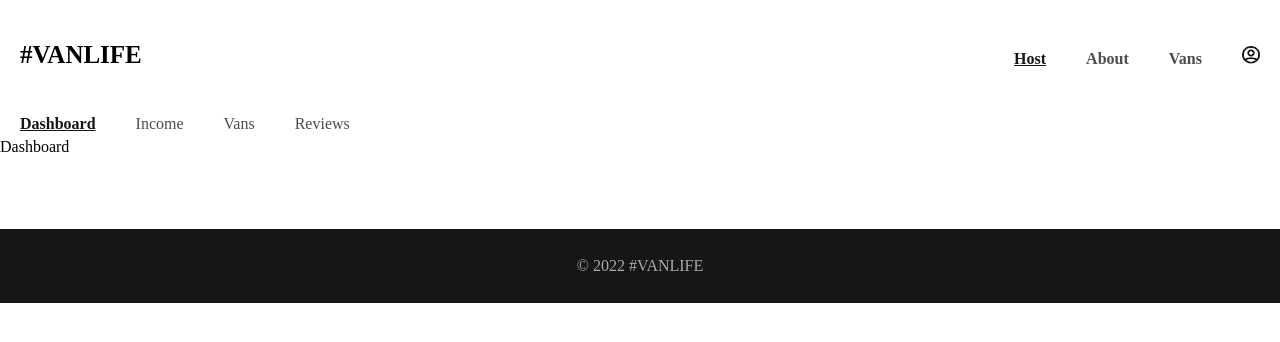
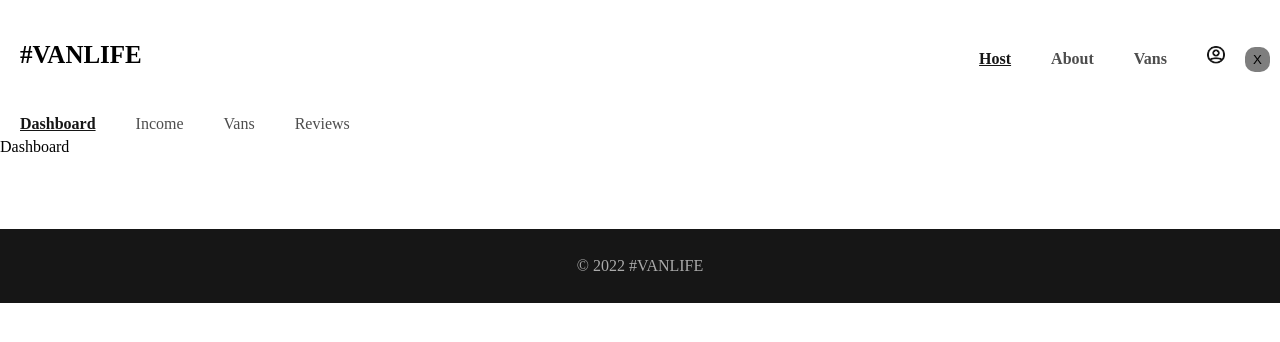
Before and after one commit to Hira-Haider-46/VanLife-React-Project, a React (Vite) app: page /host in a window 1280 px wide. Shown: the top 342 px of the page. Built offline with nearby package versions, Linux system fonts and the light colour scheme; what miragejs would draw is missing.

Commit message:
login issue fixed

```diff
--- a/src/api.js
+++ b/src/api.js
@@ -1,5 +1,14 @@
-export async function getVans() {
-    const res = await fetch("/api/vans")
+// A function whose only purpose is to delay execution
+// for the specified # of milliseconds when used w/ `await`
+// e.g. inside an async function:
+// await sleep(2000)  => pauses the function for 2 seconds before moving on
+function sleep(ms) {
+    return new Promise(resolve => setTimeout(() => resolve(), ms))
+}
+
+export async function getVans(id) {
+    const url = id ? `/api/vans/${id}` : "/api/vans"
+    const res = await fetch(url)
     if (!res.ok) {
         throw {
             message: "Failed to fetch vans",
@@ -10,3 +19,34 @@ export async function getVans() {
     const data = await res.json()
     return data.vans
 }
+
+export async function getHostVans(id) {
+    const url = id ? `/api/host/vans/${id}` : "/api/host/vans"
+    const res = await fetch(url)
+    if (!res.ok) {
+        throw {
+            message: "Failed to fetch vans",
+            statusText: res.statusText,
+            status: res.status
+        }
+    }
+    const data = await res.json()
+    return data.vans
+}
+
+export async function loginUser(creds) {
+    const res = await fetch("/api/login",
+        { method: "post", body: JSON.stringify(creds) }
+    )
+    const data = await res.json()
+
+    if (!res.ok) {
+        throw {
+            message: data.message,
+            statusText: res.statusText,
+            status: res.status
+        }
+    }
+
+    return data
+}
--- a/src/components/Header/Header.css
+++ b/src/components/Header/Header.css
@@ -17,7 +17,7 @@ header a {
     text-decoration: none;
     color: #4D4D4D;
     font-weight: 600;
-    padding: 5px 20px;
+    padding: 10px 20px;
 }
 
 header a:hover {
@@ -40,3 +40,14 @@ header .login-link {
     display: inline-flex;
     align-items: center;
 }
+
+header button {
+    height: 25px;
+    width: 25px;
+    margin-right: 10px;
+    border-radius: 10px;
+    border: none;
+    outline: none;
+    background-color: #7e7e7e;
+    cursor: pointer;
+}
--- a/src/components/Header/Header.jsx
+++ b/src/components/Header/Header.jsx
@@ -1,31 +1,52 @@
-import React from 'react';
-import { NavLink, Link } from 'react-router-dom';
+import React from "react"
+import { Link, NavLink, useNavigate } from "react-router-dom";
 import logo from '../../assets/images/avatar-icon.png';
 import './Header.css';
 
-function Header() {
-    const styles = {
-        "font-weight": "bold",
-        "text-decoration": "underline",
-        "color": "#161616"
-    };
+export default function Header() {
+    const activeStyles = {
+        fontWeight: "bold",
+        textDecoration: "underline",
+        color: "#161616"
+    }
+
+    const navigate = useNavigate();
+
+    function fakeLogOut() {
+        localStorage.removeItem("loggedin")
+        navigate('/login')
+    }
 
     return (
         <header>
             <Link className="site-logo" to="/">#VanLife</Link>
             <nav>
-                <NavLink to="/host" className={({ isActive }) => isActive ? "active-link" : null}>Host</NavLink>
-                <NavLink to="/about" className={({ isActive }) => isActive ? "active-link" : null}>About</NavLink>
-                <NavLink to="/vans" className={({ isActive }) => isActive ? "active-link" : null}>Vans</NavLink>
+                <NavLink
+                    to="/host"
+                    style={({isActive}) => isActive ? activeStyles : null}
+                >
+                    Host
+                </NavLink>
+                <NavLink
+                    to="/about"
+                    style={({isActive}) => isActive ? activeStyles : null}
+                >
+                    About
+                </NavLink>
+                <NavLink
+                    to="/vans"
+                    style={({isActive}) => isActive ? activeStyles : null}
+                >
+                    Vans
+                </NavLink>
                 <Link to="login" className="login-link">
                     <img
                         src={logo}
                         className="login-icon"
                     />
                 </Link>
+                <button onClick={fakeLogOut}>X</button>
             </nav>
         </header>
     )
 }
-
-export default Header;
--- a/src/pages/Login/Login.jsx
+++ b/src/pages/Login/Login.jsx
@@ -1,13 +1,31 @@
 import React from 'react'
-import { useNavigate } from "react-router-dom";
+import { useNavigate, useLocation } from "react-router-dom";
+import { loginUser } from '../../api.js';
 import './Login.css';
 
 export default function Login() {
     const [loginFormData, setLoginFormData] = React.useState({ email: "", password: "" })
+    const [status, setStatus] = React.useState("idle")
+    const [error, setError] = React.useState(null)
+
+    const location = useLocation()
+    const navigate = useNavigate()
 
     function handleSubmit(e) {
         e.preventDefault()
-        console.log(loginFormData)
+        setStatus("submitting")
+        loginUser(loginFormData)
+            .then(data => {
+                setError(null)
+                localStorage.setItem("loggedin", true)
+                navigate("/host")
+            })
+            .catch(err => {
+                setError(err)
+            })
+            .finally(() => {
+                setStatus("idle")
+            })
     }
 
     function handleChange(e) {
@@ -20,7 +38,16 @@ export default function Login() {
 
     return (
         <div className="login-container">
+            {
+                location.state ?.message &&
+                    <h3 className="login-error">{location.state.message}</h3>
+            }
             <h1>Sign in to your account</h1>
+            {
+                error ?.message &&
+                    <h3 className="login-error">{error.message}</h3>
+            }
+
             <form onSubmit={handleSubmit} className="login-form">
                 <input
                     name="email"
@@ -36,9 +63,15 @@ export default function Login() {
                     placeholder="Password"
                     value={loginFormData.password}
                 />
-                <button>Log in</button>
+                <button
+                    disabled={status === "submitting"}
+                >
+                    {status === "submitting"
+                        ? "Logging in..."
+                        : "Log in"
+                    }
+                </button>
             </form>
         </div>
     )
-
 }
--- a/src/server.js
+++ b/src/server.js
@@ -4,6 +4,7 @@ export function makeServer() {
   createServer({
     models: {
       vans: Model,
+      users: Model
     },
 
     seeds(server) {
@@ -13,15 +14,17 @@ export function makeServer() {
       server.create("van", { id: "4", name: "Dreamfinder", price: 65, description: "Dreamfinder is the perfect van to travel in and experience. With a ceiling height of 2.1m, you can stand up in this van and there is great head room. The floor is a beautiful glass-reinforced plastic (GRP) which is easy to clean and very hard wearing. A large rear window and large side windows make it really light inside and keep it well ventilated.", imageUrl: "https://assets.scrimba.com/advanced-react/react-router/dreamfinder.png", type: "simple", hostId: "789" })
       server.create("van", { id: "5", name: "The Cruiser", price: 120, description: "The Cruiser is a van for those who love to travel in comfort and luxury. With its many windows, spacious interior and ample storage space, the Cruiser offers a beautiful view wherever you go.", imageUrl: "https://assets.scrimba.com/advanced-react/react-router/the-cruiser.png", type: "luxury", hostId: "789" })
       server.create("van", { id: "6", name: "Green Wonder", price: 70, description: "With this van, you can take your travel life to the next level. The Green Wonder is a sustainable vehicle that's perfect for people who are looking for a stylish, eco-friendly mode of transport that can go anywhere.", imageUrl: "https://assets.scrimba.com/advanced-react/react-router/green-wonder.png", type: "rugged", hostId: "123" })
+
+      server.create("user", { id: "123", email: "b@b.com", password: "p123", name: "Bob" })
     },
 
     routes() {
       this.namespace = "api"
       this.logging = false
-      this.timing = 2000
+      // this.timing = 2000  // => mock a 2 second delay in server response
 
       this.get("/vans", (schema, request) => {
-        // return new Response(400, {}, { error: "Error fetching data" })
+        // return new Response(400, {}, {error: "Error fetching data"})
         return schema.vans.all()
       })
 
@@ -40,6 +43,19 @@ export function makeServer() {
         const id = request.params.id
         return schema.vans.findBy({ id, hostId: "123" })
       })
+
+      this.post("/login", (schema, request) => {
+        const { email, password } = JSON.parse(request.requestBody)
+        const foundUser = schema.users.findBy({ email, password })
+        if (!foundUser) {
+          return new Response(401, {}, { message: "No user with those credentials found!" })
+        }
+        foundUser.password = undefined
+        return {
+          user: foundUser,
+          token: "Enjoy your pizza, here's your tokens."
+        }
+      })
     }
-  });
+  })
 }
```
